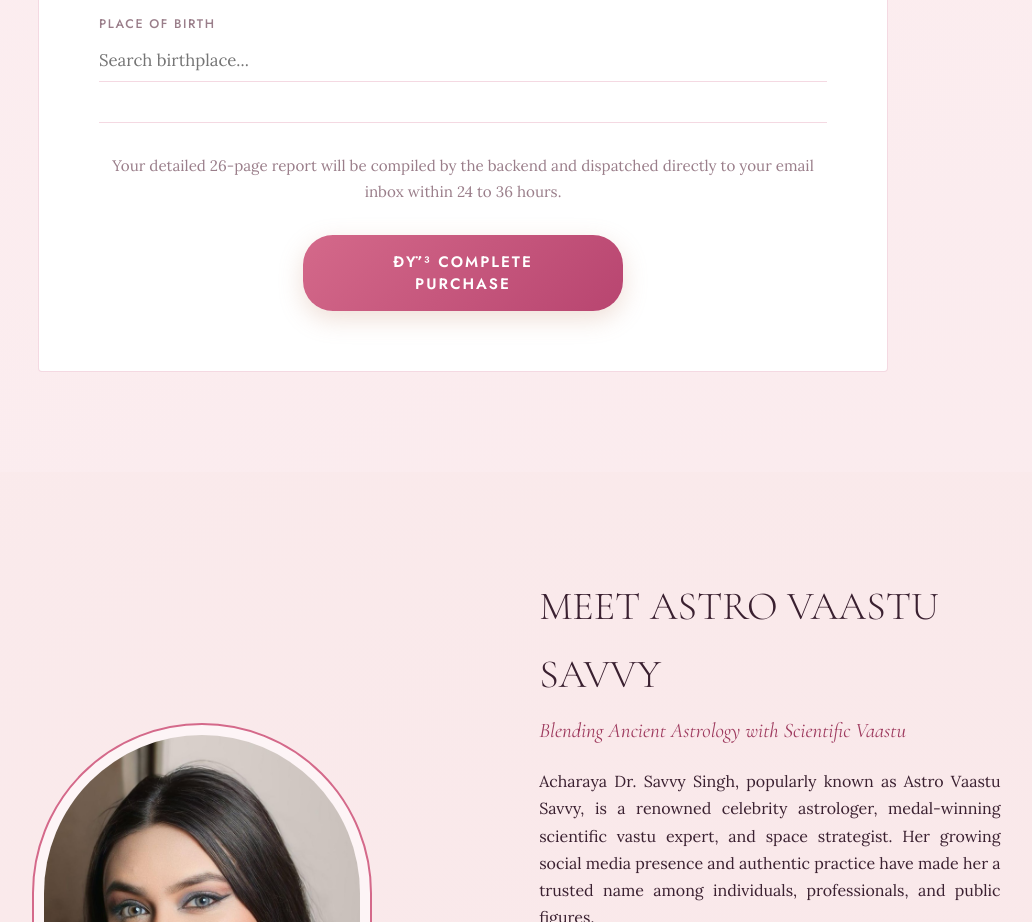
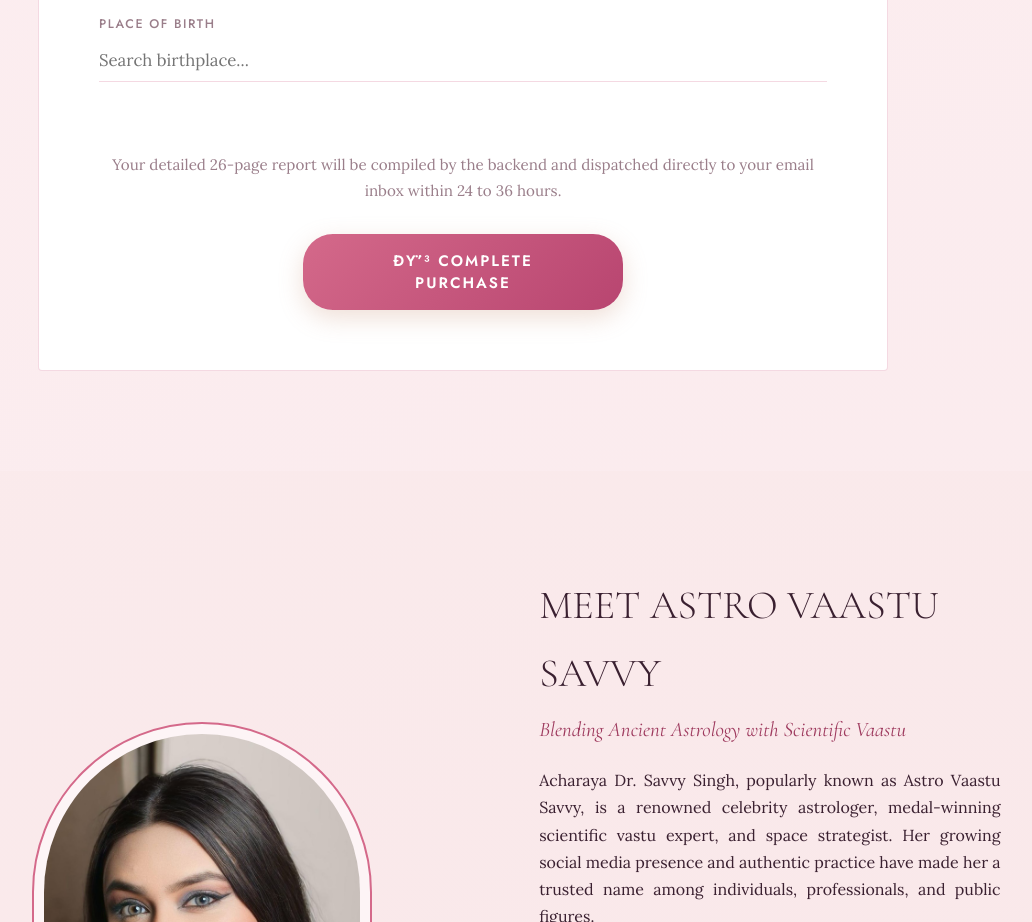
Before and after one commit to lenvthank-source/love-report, a plain HTML site: page frontend/order.html in a window 1280 px wide. Shown: the part 6500-7422 px from the top of the page, without its empty margins (177-1209 px from the left). Drawn offline with nearby package versions, Linux system fonts and the light colour scheme; no server answers.

Commit message:
style: remove border-top from checkout area to avoid double line styling below birthplace input

```diff
--- a/frontend/order.html
+++ b/frontend/order.html
@@ -1241,7 +1241,7 @@
                     </div>
                 </div>
 
-                <div class="checkout-area" style="margin-top: 40px; text-align: center; border-top: 1px solid var(--border-color); padding-top: 30px;">
+                <div class="checkout-area" style="margin-top: 40px; text-align: center; padding-top: 30px;">
                     <p style="font-size: 0.95rem; color: var(--text-muted); margin-bottom: 30px; line-height: 1.7;">
                         Your detailed 26-page report will be compiled by the backend and dispatched directly to your email inbox within 24 to 36 hours.
                     </p>
```
